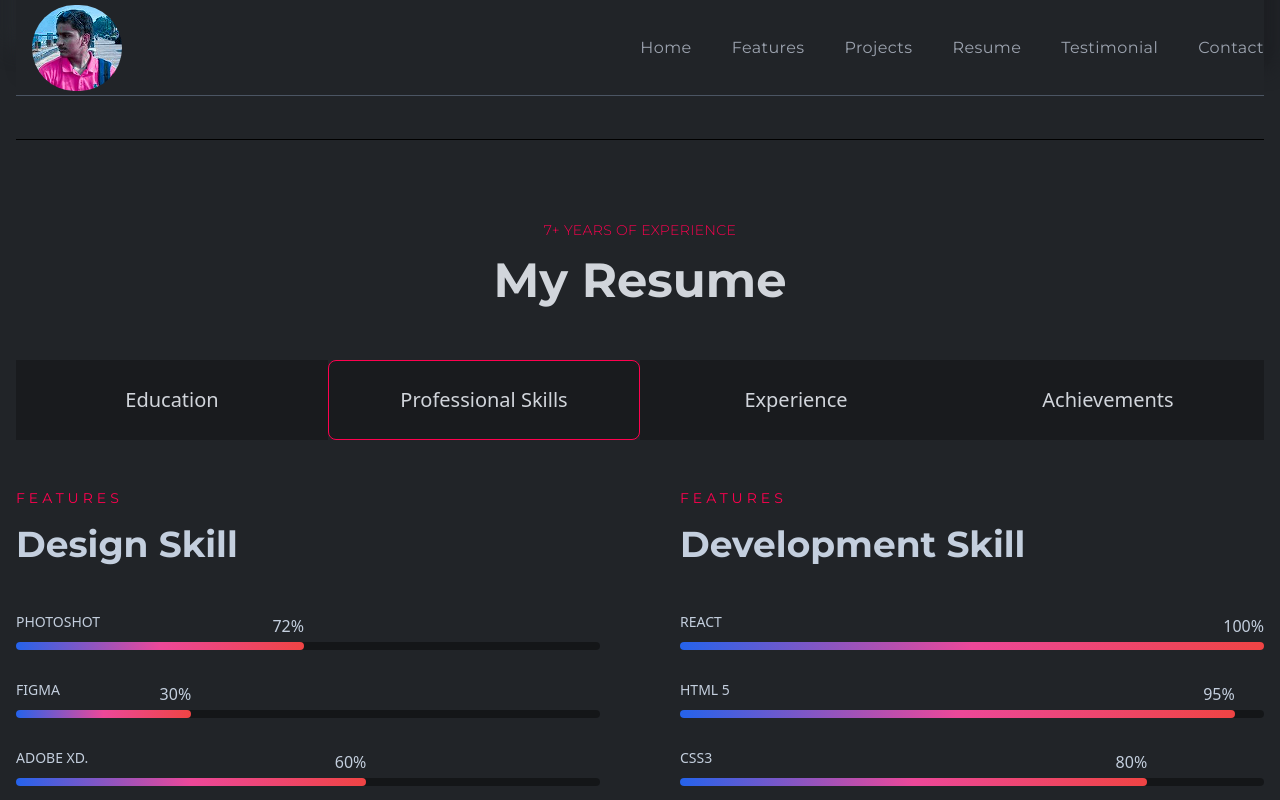
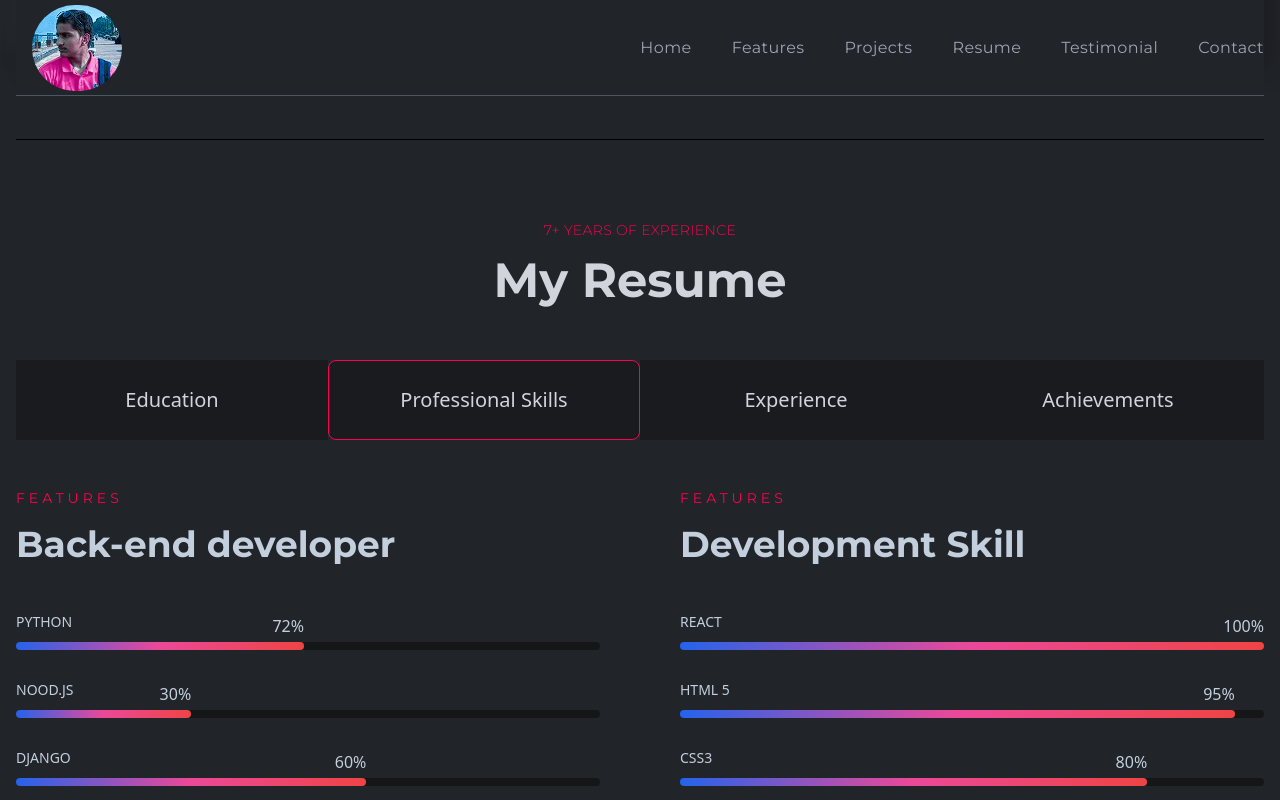
Before and after one commit to Hafeed10/Software-Engineer-Portfolio, a React (Create React App) app: page / in a window 1280 px wide. Both pictures are taken after a click on the item "Professional Skills". Shown: the part 2058-2858 px from the top of the page. Built offline with nearby package versions, Linux system fonts and the light colour scheme.

Commit message:
forth commit

```diff
--- a/src/components/resume/Skills.jsx
+++ b/src/components/resume/Skills.jsx
@@ -13,11 +13,11 @@ const Skills = () => {
           <p className="text-sm text-designColor tracking-[4px] uppercase">
             Features
           </p>
-          <h2 className="text-3xl md:text-4xl font-bold">Design Skill</h2>
+          <h2 className="text-3xl md:text-4xl font-bold">Back-end developer</h2>
         </div>
         <div className='className="mt-14 w-full flex flex-col gap-6'>
           <div className="overflow-x-hidden">
-            <p className="text-sm uppercase font-medium">Photoshot</p>
+            <p className="text-sm uppercase font-medium">PYTHON</p>
             <span className="w-full h-2 bgOpacity rounded-md inline-flex mt-2">
               <motion.span
                 initial={{ x: "-100%", opacity: 0 }}
@@ -30,7 +30,7 @@ const Skills = () => {
             </span>
           </div>
           <div className="overflow-x-hidden">
-            <p className="text-sm uppercase font-medium">Figma</p>
+            <p className="text-sm uppercase font-medium">NOOD.JS</p>
             <span className="w-full h-2 bgOpacity rounded-md inline-flex mt-2">
               <motion.span
                 initial={{ x: "-100%", opacity: 0 }}
@@ -43,7 +43,7 @@ const Skills = () => {
             </span>
           </div>
           <div className="overflow-x-hidden">
-            <p className="text-sm uppercase font-medium">Adobe XD.</p>
+            <p className="text-sm uppercase font-medium">DJANGO</p>
             <span className="w-full h-2 bgOpacity rounded-md inline-flex mt-2">
               <motion.span
                 initial={{ x: "-100%", opacity: 0 }}
@@ -56,7 +56,7 @@ const Skills = () => {
             </span>
           </div>
           <div className="overflow-x-hidden">
-            <p className="text-sm uppercase font-medium">Adobe Illustrator</p>
+            <p className="text-sm uppercase font-medium">NEXT.JS</p>
             <span className="w-full h-2 bgOpacity rounded-md inline-flex mt-2">
               <motion.span
                 initial={{ x: "-100%", opacity: 0 }}
@@ -69,7 +69,7 @@ const Skills = () => {
             </span>
           </div>
           <div className="overflow-x-hidden">
-            <p className="text-sm uppercase font-medium">Design</p>
+            <p className="text-sm uppercase font-medium">DATABASE</p>
             <span className="w-full h-2 bgOpacity rounded-md inline-flex mt-2">
               <motion.span
                 initial={{ x: "-100%", opacity: 0 }}
@@ -145,7 +145,7 @@ const Skills = () => {
             </span>
           </div>
           <div className="overflow-x-hidden">
-            <p className="text-sm uppercase font-medium">PYTHON</p>
+            <p className="text-sm uppercase font-medium">BOOSTERAPP</p>
             <span className="w-full h-2 bgOpacity rounded-md inline-flex mt-2">
               <motion.span
                 initial={{ x: "-100%", opacity: 0 }}
```
